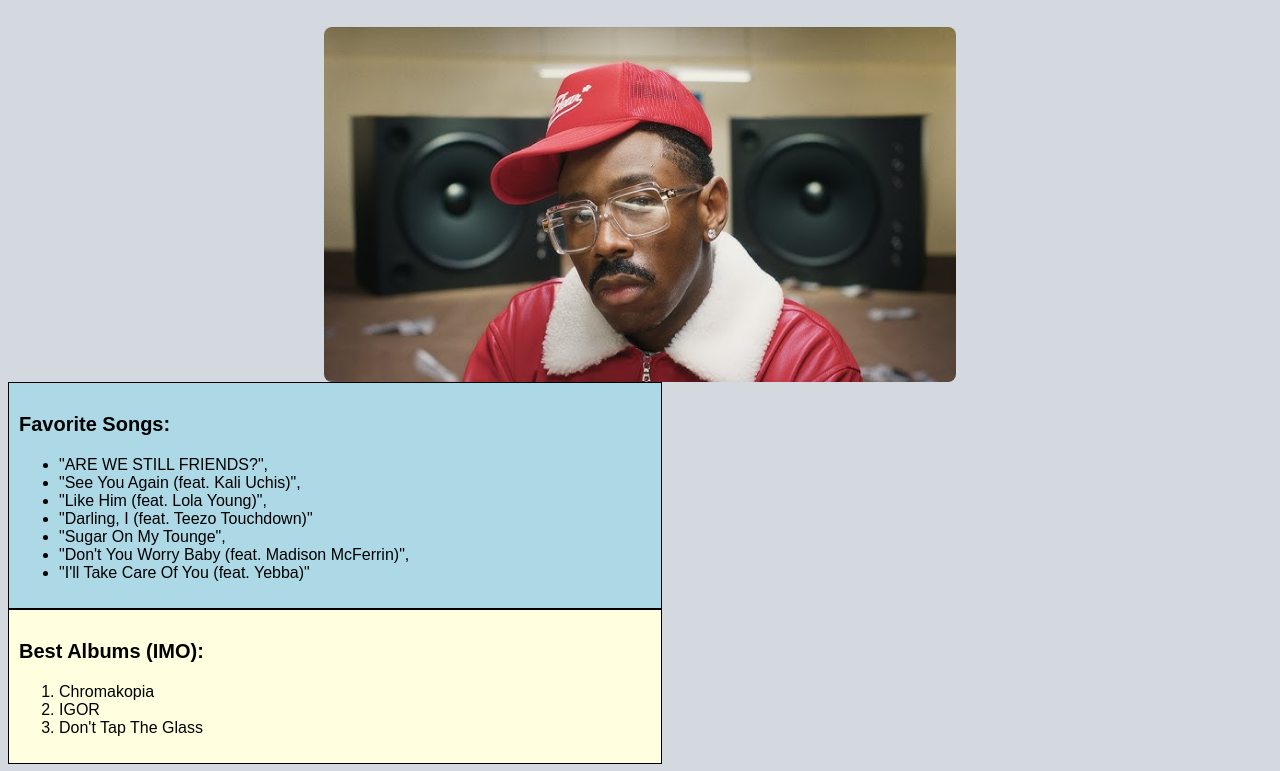
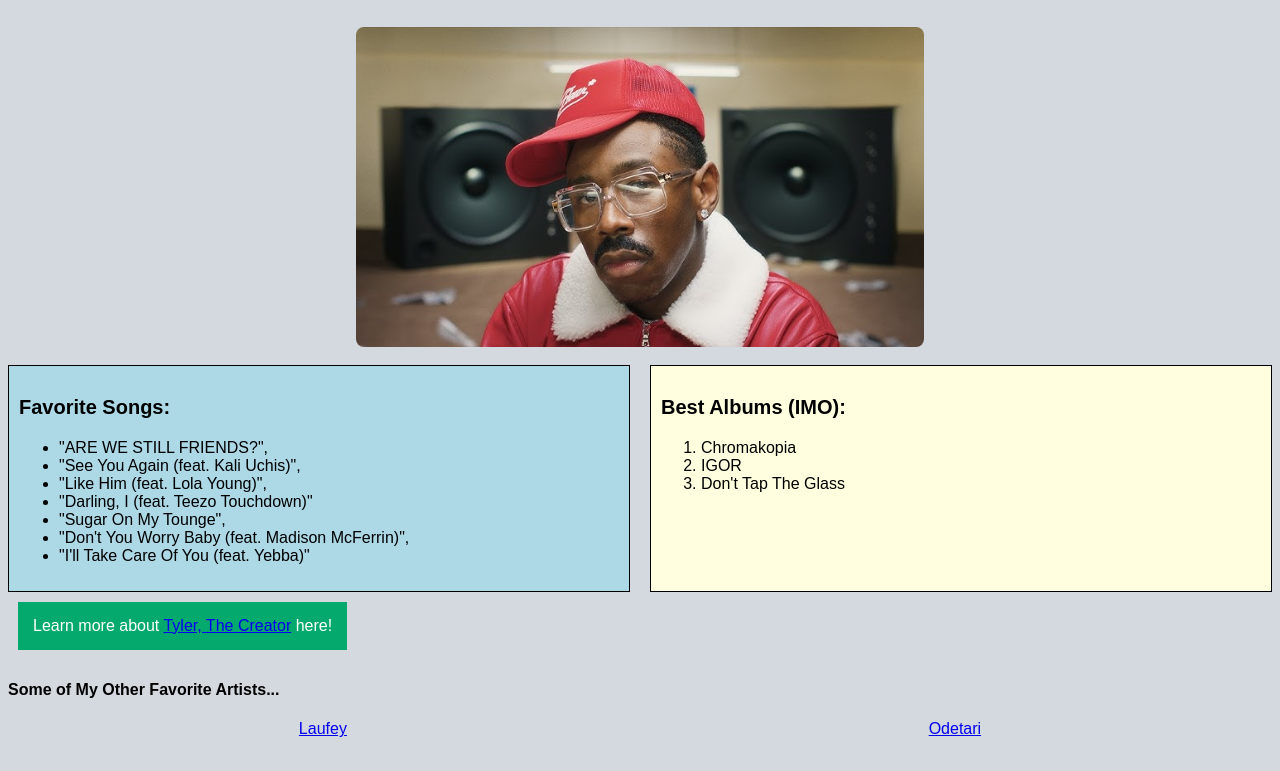
Before and after one commit to Cmoy-adrian/html_practice, a plain HTML site: page index.html in a window 1280 px wide. Shown: the part 165-936 px from the top of the page. After the commit the page ends 911 px from the top, so only its background shows below. Drawn offline with Linux system fonts and the light colour scheme.

Commit message:
Updated Styles

```diff
--- a/css/style.css
+++ b/css/style.css
@@ -14,7 +14,7 @@ body {
   font-family: sans-serif;
 }
 img {
-  width: 50%;
+  width: 45%;
   border-radius: 8px;
   display: block;
   margin: auto;
@@ -50,3 +50,21 @@ img {
   border: 1px solid black;
   padding: 10px;
 }
+
+/* Select the ul inside the item with an ID of footer */
+#footer ul {
+  list-style: none;
+  display: flex;
+  justify-content: space-around;
+  padding: 0;
+  margin: 0;
+}
+
+#song_album_wrapper {
+  display: flex;
+  gap: 20px;
+}
+
+#songs, #albums {
+  flex: 1;
+}
--- a/index.html
+++ b/index.html
@@ -22,6 +22,8 @@
           alt = "An image of Tyler, The Creator taken from the 'Stop Playing With Me' music video."
           width = "50%"
         >
+        <br>
+        <div id = "song_album_wrapper">
           <section id = "songs">
             <p class = "subheader">Favorite Songs:</p>
             <ul>
@@ -42,6 +44,7 @@
               <li>Don't Tap The Glass</li>
             </ol>
             </section>
+          </div>
         <p class = "button">Learn more about
           <a href = "https://en.wikipedia.org/wiki/Tyler,_the_Creator">
             Tyler, The Creator</a>
```
Lines whose indentation alone changed are shown as unchanged.
